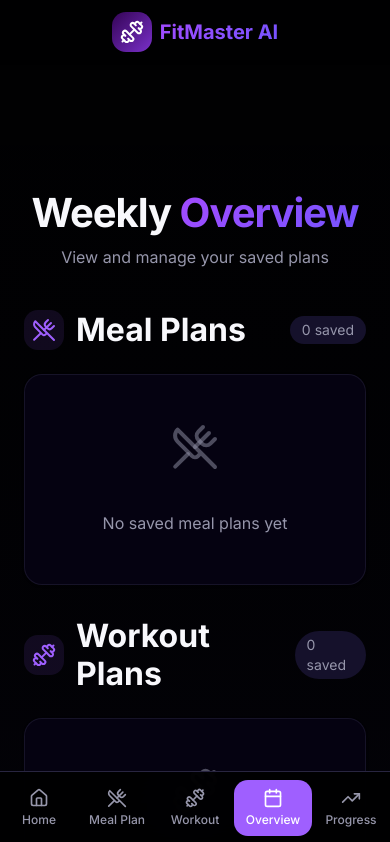
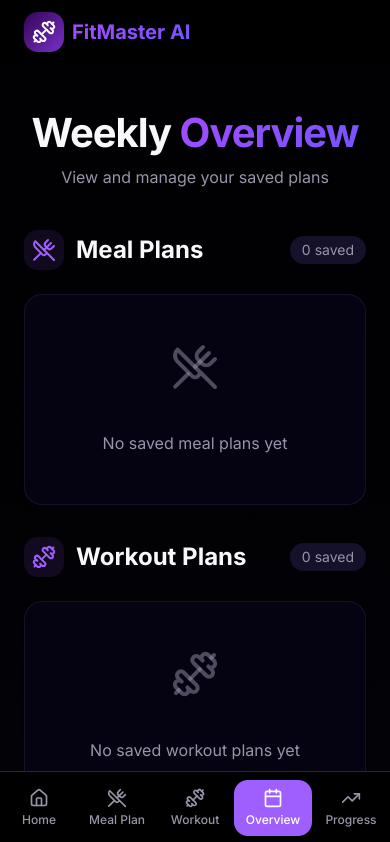
Before and after one commit to jaseeljazc/ProForm-AI, a Next.js app: page /overview in a window 390 px wide. Shown: the top 842 px of the page. Built offline with nearby package versions, Linux system fonts and the light colour scheme.

Commit message:
Design fixes

```diff
--- a/app/overview/page.tsx
+++ b/app/overview/page.tsx
@@ -139,7 +139,7 @@ const Overview = () => {
               <div className="p-2 rounded-lg bg-primary/10">
                 <UtensilsCrossed className="h-6 w-6 text-primary" />
               </div>
-              <h2 className="text-3xl font-bold">Meal Plans</h2>
+              <h3 className="text-2xl font-bold">Meal Plans</h3>
               <span className="ml-auto text-sm text-muted-foreground bg-secondary px-3 py-1 rounded-full">
                 {mealPlans.length} saved
               </span>
@@ -242,7 +242,7 @@ const Overview = () => {
               <div className="p-2 rounded-lg bg-primary/10">
                 <Dumbbell className="h-6 w-6 text-primary" />
               </div>
-              <h2 className="text-3xl font-bold">Workout Plans</h2>
+              <h3 className="text-2xl font-bold">Workout Plans</h3>
               <span className="ml-auto text-sm text-muted-foreground bg-secondary px-3 py-1 rounded-full">
                 {workoutPlans.length} saved
               </span>
--- a/app/workout-plan/page.tsx
+++ b/app/workout-plan/page.tsx
@@ -129,7 +129,7 @@ const WorkoutPlan = () => {
             </p>
           </div>
           <div className="flex justify-center px-0">
-            <Card className="glass-card p-6 mb-8 md:min-w-xl">
+<Card className="glass-card p-6 mb-8 max-w-xl w-full">
               <form onSubmit={handleSubmit} className="space-y-6">
                 <div className="grid md:grid-cols-2 gap-6">
                   <div>
--- a/components/Navbar.tsx
+++ b/components/Navbar.tsx
@@ -63,7 +63,7 @@ export const Navbar = () => {
       {/* Mobile Top Bar - Logo Only */}
       <nav className="md:hidden sticky top-0 z-50 w-full border-b border-transparent bg-background/80 backdrop-blur-xl">
         <div className="container mx-auto px-4">
-          <div className="flex h-16 items-center justify-center">
+          <div className="flex h-16 items-center">
             <Link href="/" className="flex items-center gap-2 group">
               <div className="flex items-center justify-center w-10 h-10 rounded-lg bg-gradient-primary">
                 <Dumbbell className="h-6 w-6 text-white" />
@@ -100,8 +100,7 @@ export const Navbar = () => {
         </div>
       </nav>
 
-      {/* Spacer for mobile bottom nav */}
-      <div className="md:hidden h-20" />
+
     </>
   );
 };
--- a/package.json
+++ b/package.json
@@ -46,7 +46,7 @@
     "google": "^2.1.0",
     "input-otp": "^1.4.2",
     "lucide-react": "^0.555.0",
-    "next": "16.0.6",
+    "next": "^16.0.7",
     "next-themes": "^0.4.6",
     "postcss": "^8.5.6",
     "react": "19.2.0",
```
Also changed, not shown: 1 other file (tests, documents, lock files or other folders).
